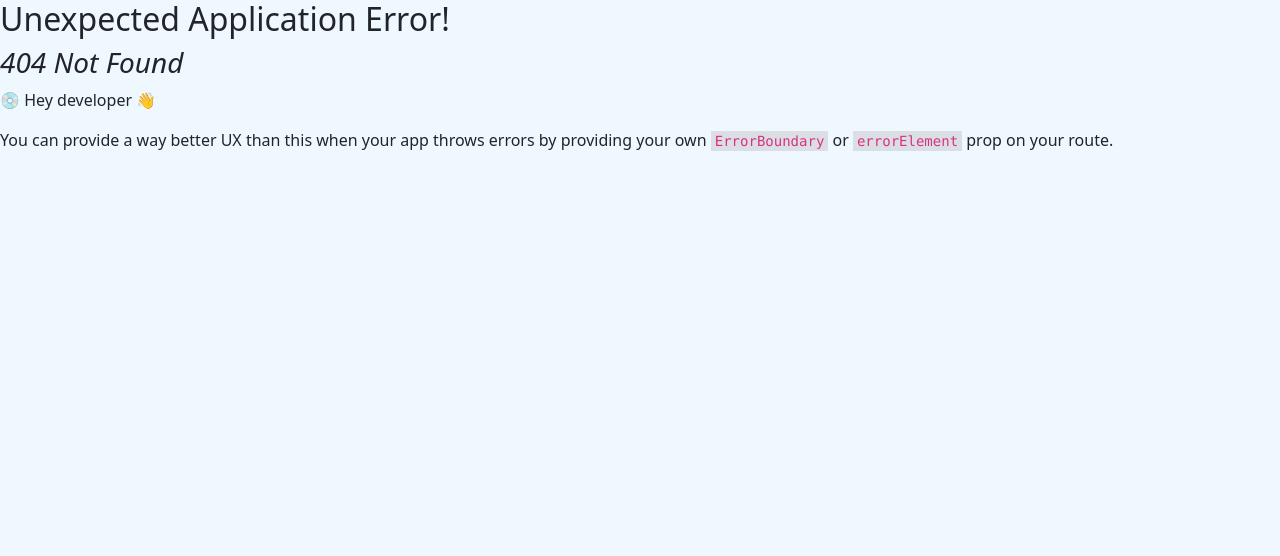
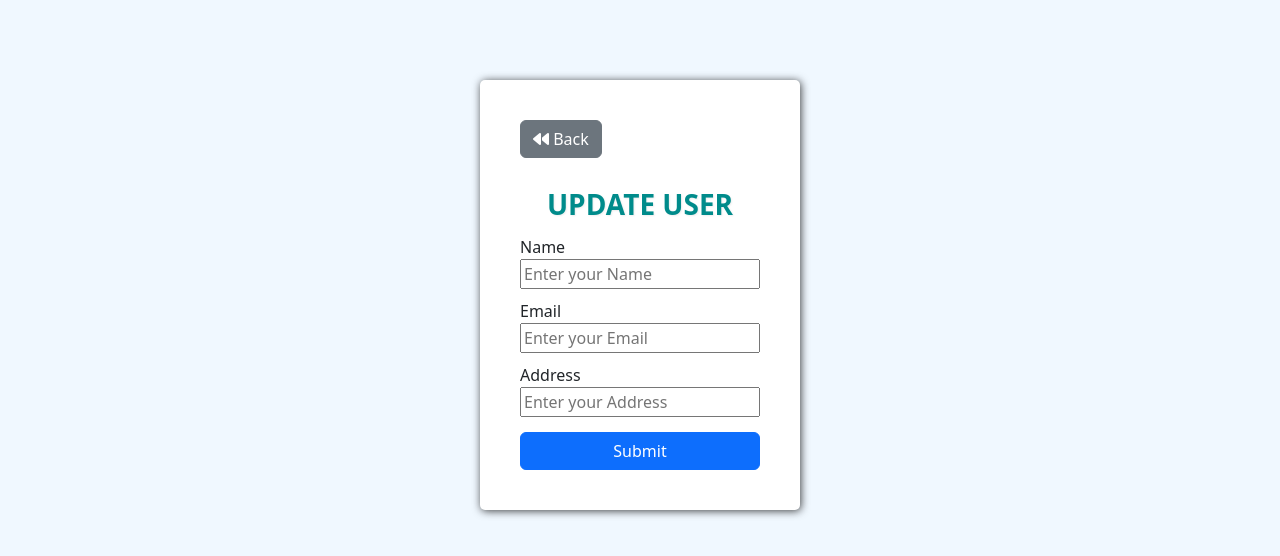
Before and after one commit to KetanPatil-dev/CRUD_MERN-STACK, a React (Create React App) app in the folder client/: page /update/1 in a window 1280 px wide. Before the commit this address had no page. Shown: the top 556 px of the page. Built offline with nearby package versions, Linux system fonts and the light colour scheme; no server answers.

Commit message:
update user functionality implemented successfully

```diff
--- a/client/src/App.js
+++ b/client/src/App.js
@@ -2,10 +2,12 @@
 import "./App.css";
 import User from "./getUser/User";
 import { createBrowserRouter, RouterProvider } from "react-router-dom";
+import Update from "./updateUser/Update";
 function App() {
   const route = createBrowserRouter([
     { path: "/", element: <User /> },
     { path: "/add", element: <AddUser /> },
+    {path:"/update/:id",element:<Update/>}
   ]);
   return (
     <div className="App">
--- a/client/src/getUser/User.jsx
+++ b/client/src/getUser/User.jsx
@@ -42,9 +42,9 @@
                 <td>{user.email}</td>
                 <td>{user.address}</td>
                 <td className="actionButtons">
-                  <button type="button" class="btn btn-info">
+                  <Link to={`/update/`+user._id} type="button" class="btn btn-info">
                     <i class="fa-solid fa-pen-to-square"></i>
-                  </button>
+                  </Link>
 
                   <button type="button" class="btn btn-danger">
                     {" "}
--- /dev/null
+++ b/client/src/updateUser/Update.css
@@ -0,0 +1,36 @@
+.addUser{
+    width: 25%;
+    margin: 80px auto;
+    background-color:white;
+    padding: 40px;
+    border-radius: 5px;
+    box-shadow: 1px 1px 8px rgba(0,0,0,0.75);
+}
+
+.addUserForm .inputGroup{
+    width: 100%;
+    display: flex;
+    flex-direction: column;
+
+}
+
+
+.addUserForm .inputGroup label{
+    margin-top: 5px;
+}
+
+.addUserForm .inputGroup input{
+    margin-bottom: 5px;
+}
+
+.addUser h3{
+    margin-top: 30px;
+    font-weight: bold;
+    text-align: center;
+    color: darkcyan;
+    text-transform: uppercase;
+    text-shadow: 1px 1px 2px rgba(0,0,0,0.07);
+}
+.addUserForm .inputGroup button{
+    margin-top: 10px;
+}
--- /dev/null
+++ b/client/src/updateUser/Update.jsx
@@ -0,0 +1,96 @@
+import React, { useEffect, useState } from "react";
+import "./Update.css";
+import { Link, useNavigate, useParams } from "react-router-dom";
+import axios from "axios";
+import toast from "react-hot-toast";
+
+const Update = () => {
+    const [user, setUsers] = useState({
+        name: "",
+        email: "",
+        address: "", // Include address in state
+    });
+
+    const navigate = useNavigate();
+    const { id } = useParams();
+
+    const inputHandler = (e) => {
+        const { name, value } = e.target;
+        setUsers({ ...user, [name]: value });
+    };
+
+    async function updateUser() {
+        try {
+            const res = await axios.get(`http://localhost:5959/api/user/${id}`);
+            setUsers(res.data)
+            console.log("User Updated successfully")
+        } catch (error) {
+            console.error("Error", error);
+        }
+    }
+    useEffect(() => {
+        updateUser()
+    }, [id])
+    const submitForm = async (e) => {
+        e.preventDefault();
+        try {
+            const res = await axios.put(`http://localhost:5959/api/update/user/${id}`, user);
+            console.log("User Updated Successfully.");
+            setUsers(res);
+            toast.success(res.data.message, { position: "top-right" });
+            navigate("/");
+        } catch (err) {
+            console.error("Error:", err);
+        }
+    };
+
+    return (
+        <div className="addUser">
+            <Link to="/" type="button" className="btn btn-secondary">
+                <i className="fa-solid fa-backward"></i> Back
+            </Link>
+            <h3>Update User</h3>
+            <form className="addUserForm" onSubmit={submitForm}>
+                <div className="inputGroup">
+                    <label htmlFor="name">Name</label>
+                    <input
+                        type="text"
+                        id="name"
+                        name="name"
+                        value={user.name}
+                        onChange={inputHandler}
+                        autoComplete="off"
+                        placeholder="Enter your Name"
+                    />
+                    <label htmlFor="email">Email</label>
+                    <input
+                        type="email"
+                        id="email"
+                        name="email"
+                        value={user.email}
+                        onChange={inputHandler}
+                        autoComplete="off"
+                        placeholder="Enter your Email"
+                    />
+                    <label htmlFor="address">Address</label>
+                    <input
+                        type="text"
+                        id="address"
+                        name="address"
+                        value={user.address}
+                        onChange={inputHandler}
+                        autoComplete="off"
+                        placeholder="Enter your Address"
+                    />
+                </div>
+                <div className="inputGroup">
+                    <button type="submit" className="btn btn-primary">
+                        Submit
+                    </button>
+                </div>
+            </form>
+        </div>
+    );
+};
+
+export default Update;
```
